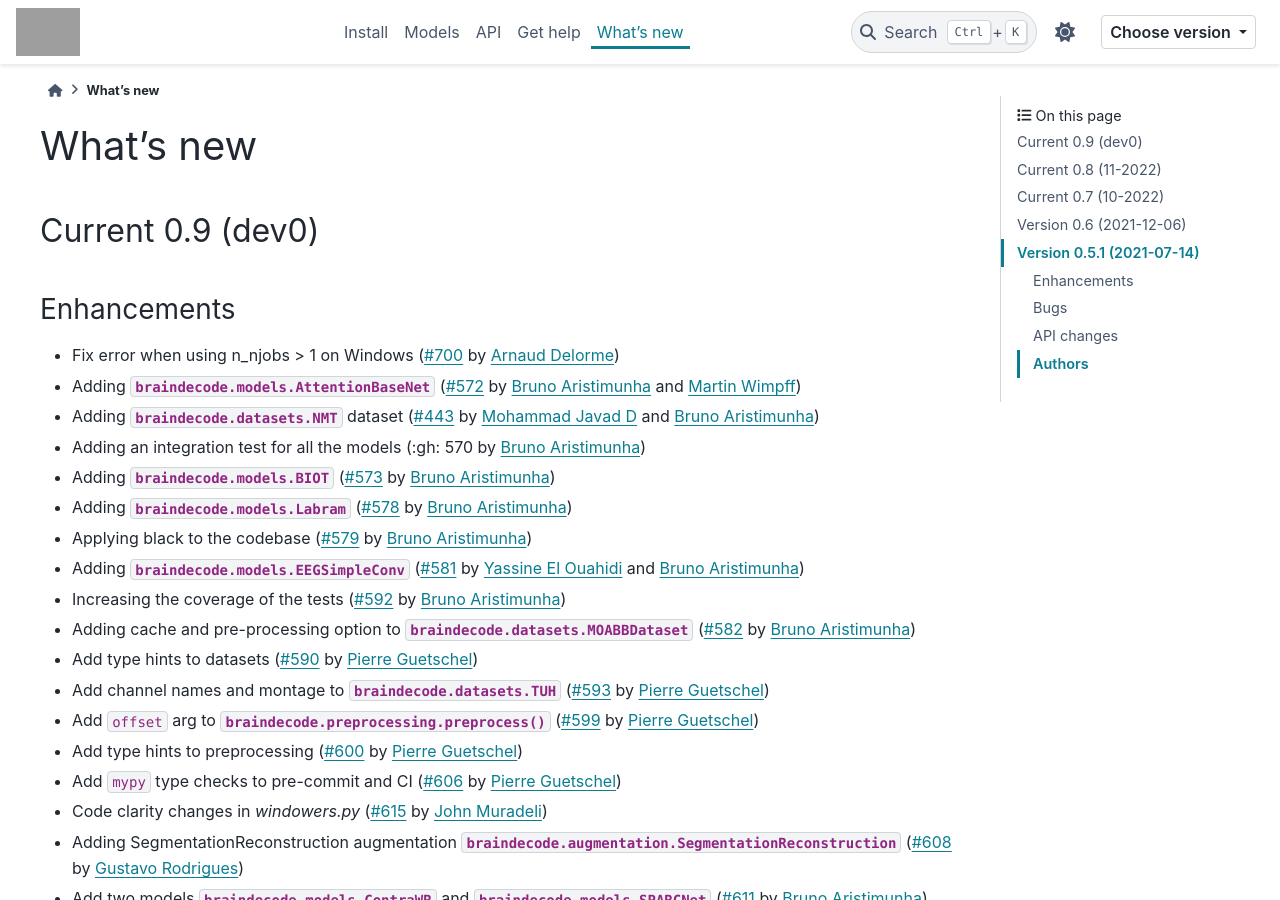
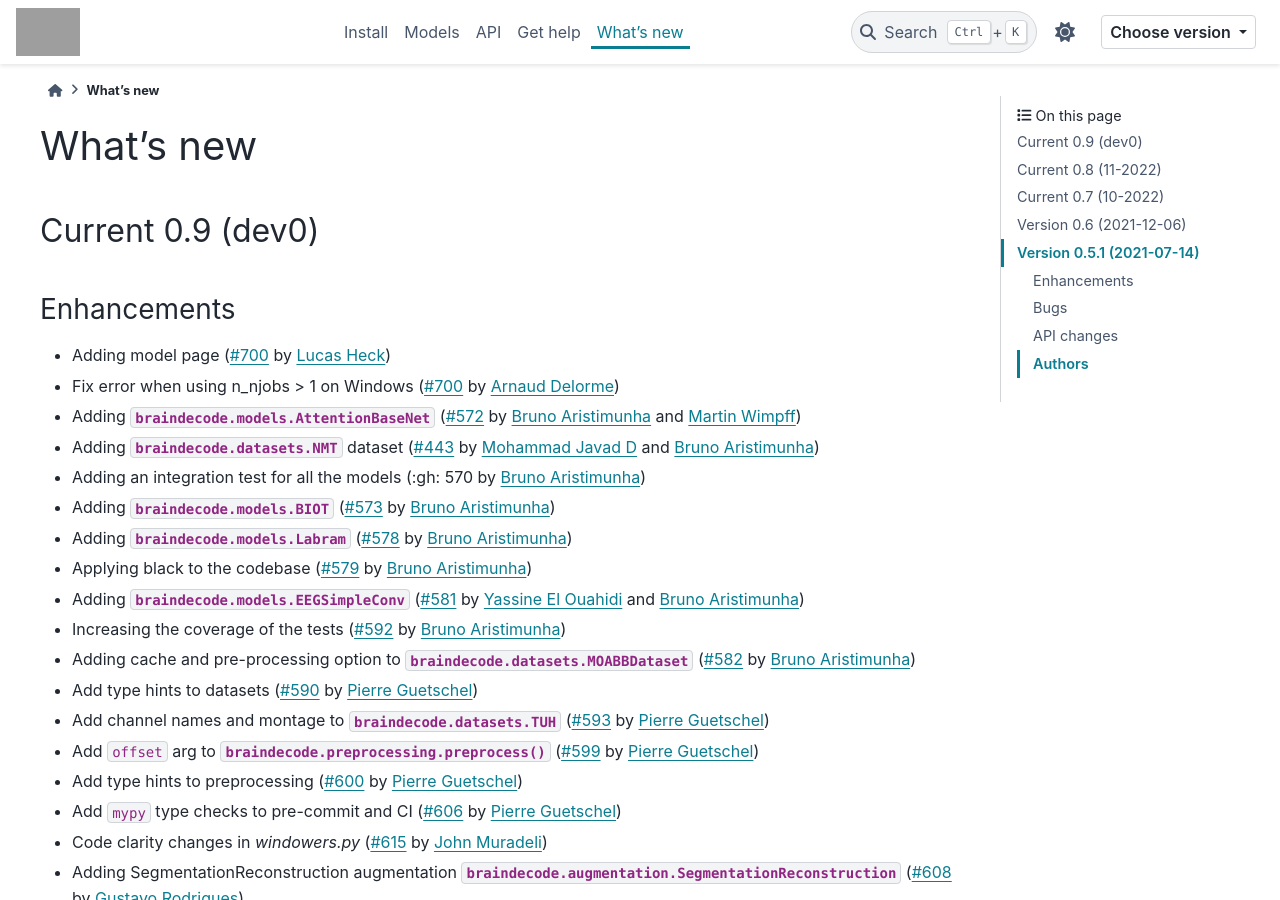
Before and after one commit to braindecode/braindecode, a Sphinx documentation site: the page built from docs/whats_new.rst, in a window 1280 px wide and 900 px high. Built offline with Sphinx 7.4.7 and the PyData theme 0.15.4, drawn with Linux system fonts in a browser that asks for light colours; pages that are not in the unit, such as notebooks, are missing from menus; comment, search, counter and statistics services are not loaded; grey boxes are pictures that could not be loaded.

Commit message:
Added new model page

```diff
--- a/docs/whats_new.rst
+++ b/docs/whats_new.rst
@@ -22,6 +22,7 @@ Current 0.9 (dev0)
 
 Enhancements
 ~~~~~~~~~~~~
+- Adding model page (:gh:`700` by `Lucas Heck`_)
 - Fix error when using n_njobs > 1 on Windows (:gh:`700` by `Arnaud Delorme`_)
 - Adding :class:`braindecode.models.AttentionBaseNet`  (:gh:`572` by `Bruno Aristimunha`_ and `Martin Wimpff`_)
 - Adding :class:`braindecode.datasets.NMT` dataset (:gh:`443` by `Mohammad Javad D`_  and `Bruno Aristimunha`_)
@@ -313,3 +314,4 @@ Authors
 .. _Gustavo Rodrigues: https://github.com/gustavohenriquesr
 .. _Aphel: https://github.com/itsaphel
 .. _Young Truong: https://github.com/dungscout96
+.. _Lucas Heck: https://github.com/lucas-heck
```
